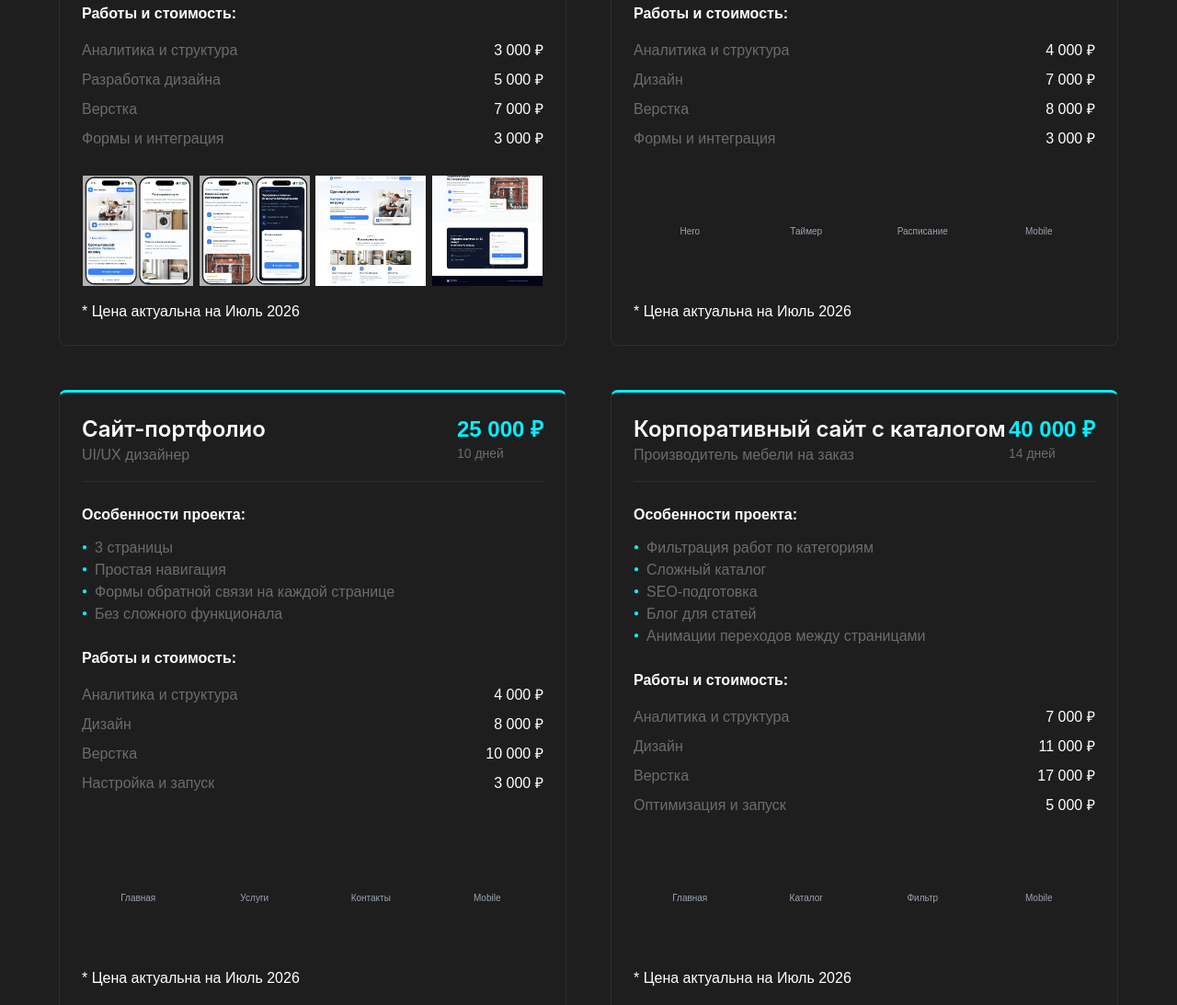
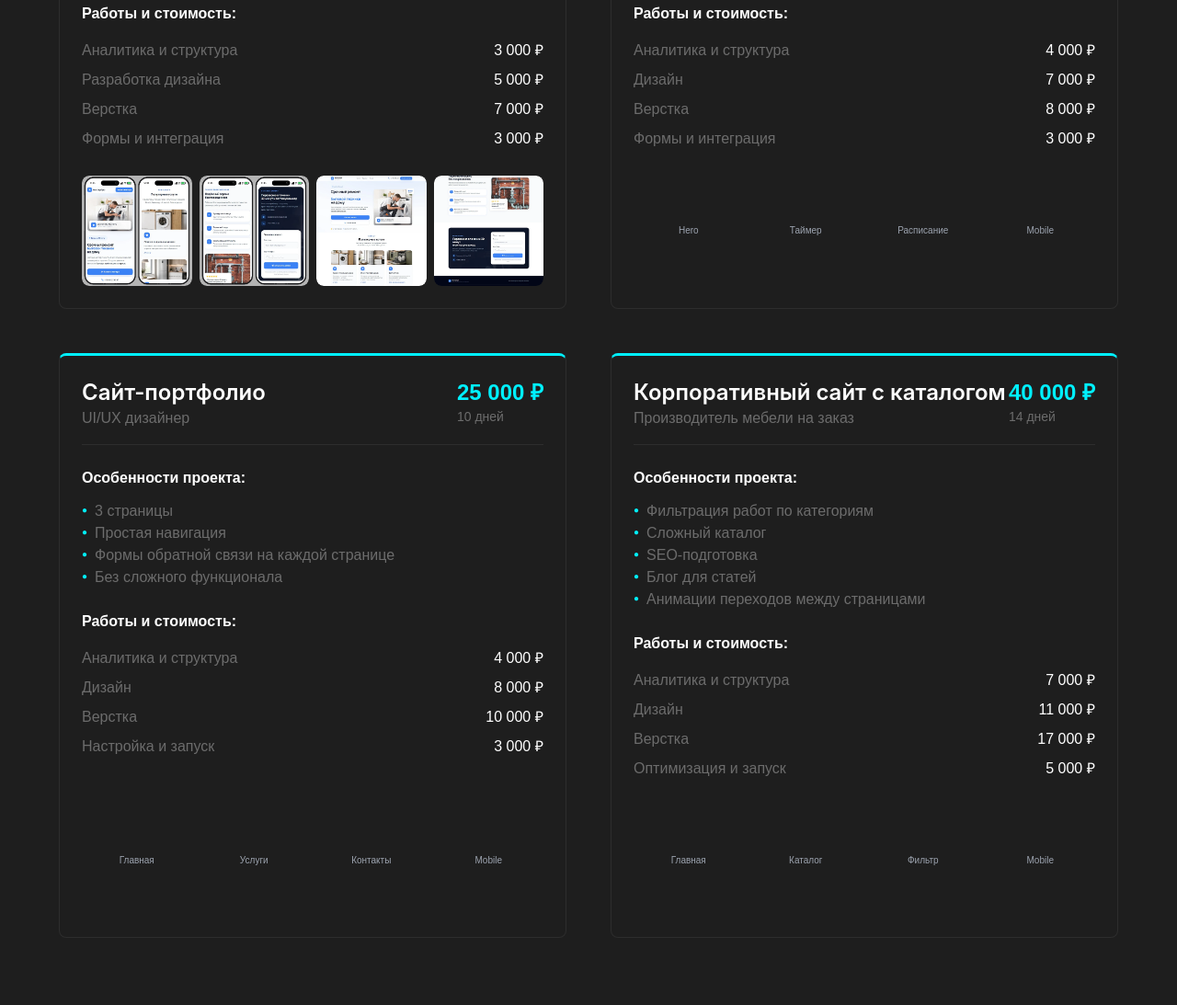
Before and after one commit to TinKrisKiss/portfolio-kris-mazur, a website: page calculation.html in a window 1280 px wide. Shown: the part 726-1819 px from the top of the page at 92% size. Drawn offline with nearby package versions, Linux system fonts and the light colour scheme.

Commit message:
скругление примеров

```diff
--- a/calculation.html
+++ b/calculation.html
@@ -72,30 +72,40 @@
             box-shadow: 0 10px 25px rgba(0, 240, 255, 0.3);
         }
 
+        /* ИЗМЕНЕНО: Миниатюры — мобильные 2x2, десктоп 4 в ряд, без обрезки скруглений */
         .thumbnails-row {
-            display: flex;
-            gap: 4px;
-            height: 120px;
+            display: grid;
+            grid-template-columns: 1fr 1fr;
+            gap: 8px;
             width: 100%;
         }
 
         .thumbnails-row .gallery-item {
-            flex: 1;
             min-width: 0;
-            height: 100%;
+            width: 100%;
+            aspect-ratio: 1 / 1;
             background: transparent;
             overflow: hidden;
             cursor: pointer;
             position: relative;
+            border-radius: 8px;
         }
 
         .thumbnails-row .gallery-item img {
+            display: block;
             width: 100%;
             height: 100%;
             object-fit: contain;
+            border-radius: 8px;
         }
 
-        /* ИЗМЕНЕНО: Убран разделитель, две колонки */
+        /* Десктоп: 4 миниатюры в одну линию */
+        @media (min-width: 768px) {
+            .thumbnails-row {
+                grid-template-columns: repeat(4, 1fr);
+            }
+        }
+
         .works-list {
             margin-left: 0;
         }
@@ -364,7 +374,6 @@
                             </div>
                         </div>
 
-                        <p class="text-muted/60 text-xs italic mt-4">* Цена актуальна на Июль 2026</p>
                     </div>
                 </div>
 
@@ -446,7 +455,6 @@
                             </div>
                         </div>
 
-                        <p class="text-muted/60 text-xs italic mt-4">* Цена актуальна на Июль 2026</p>
                     </div>
                 </div>
 
@@ -528,7 +536,6 @@
                             </div>
                         </div>
 
-                        <p class="text-muted/60 text-xs italic mt-4">* Цена актуальна на Июль 2026</p>
                     </div>
                 </div>
 
@@ -614,7 +621,6 @@
                             </div>
                         </div>
 
-                        <p class="text-muted/60 text-xs italic mt-4">* Цена актуальна на Июль 2026</p>
                     </div>
                 </div>
             </div>
```
